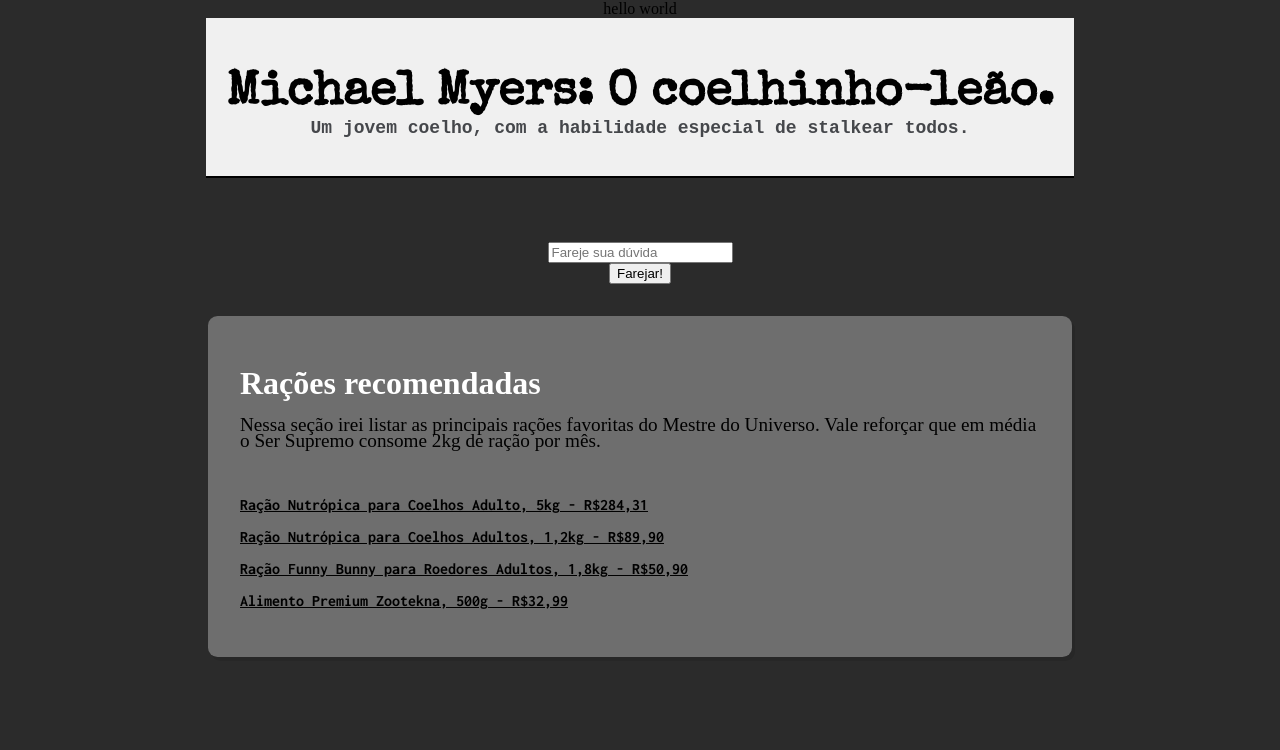
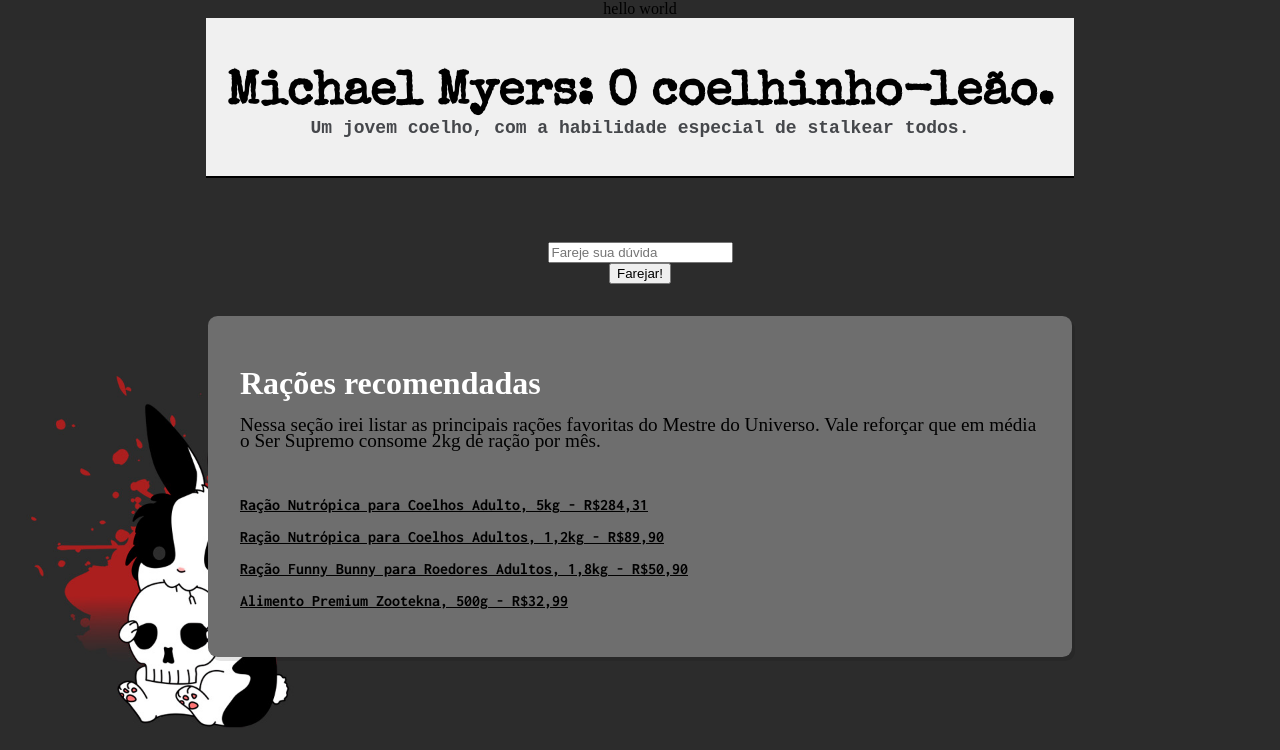
Before and after one commit to ToriBrum/MichaelBunnyMyers, a plain HTML site: page index.html in a window 1280 px wide. Shown: the top 750 px of the page. Drawn offline with nearby package versions, Linux system fonts and the light colour scheme; a script that the page names is missing; a web font is replaced by a local one.

Commit message:
Update style.css

```diff
--- a/style.css
+++ b/style.css
@@ -15,7 +15,7 @@ body {
     height: 100vh; /* Preenche a altura total da viewport */
     margin: 0; /* Remove a margem padrão */
     padding: 0; /* Remove o padding padrão */
-    background-image: url('assets/myers\ wallpaper.jpg');/* Substitua 'sua_imagem.jpg' pelo nome exato da sua imagem */
+    background-image: url('Myers final.jpg');/* Substitua 'sua_imagem.jpg' pelo nome exato da sua imagem */
     background-repeat: no-repeat; /* Impede que a imagem se repita */
     background-size: 100%; /* Ajusta a imagem para cobrir toda a área */
     background-position: center; /* Centraliza a imagem */
```
